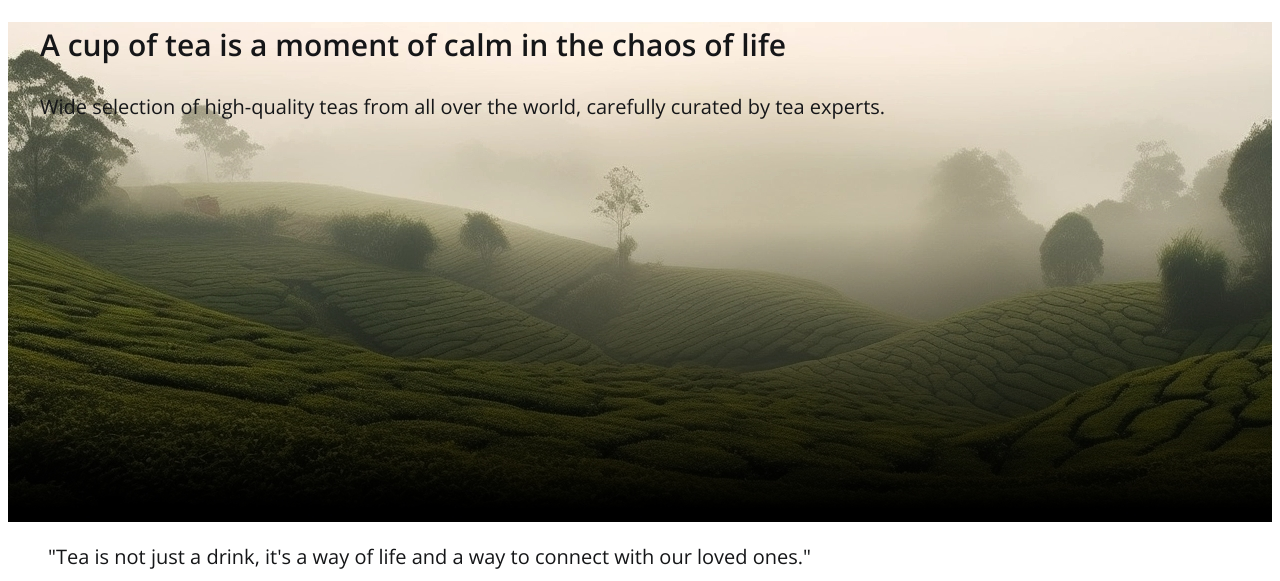
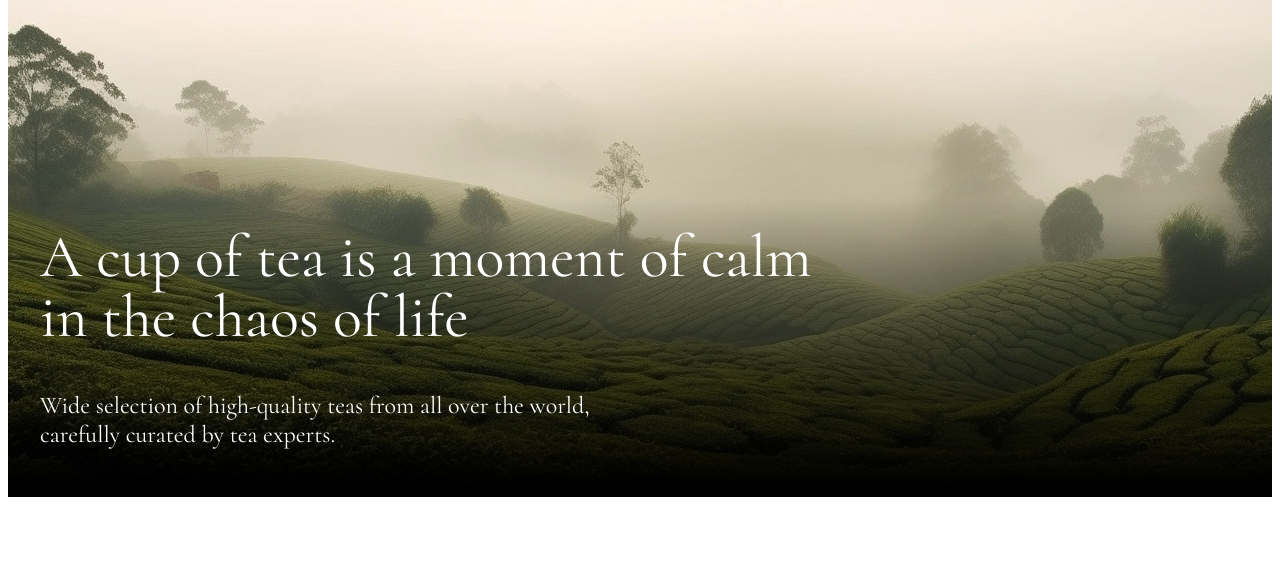
Before and after one commit to SirNikolya/First-project, a plain HTML site: page index.html in a window 1280 px wide. Shown: the part 219-800 px from the top of the page. Drawn offline with nearby package versions, Linux system fonts and the light colour scheme.

Commit message:
Text Styles

```diff
--- a/css/style.css
+++ b/css/style.css
@@ -75,5 +75,37 @@ body{
 }
 
 .top__inner{
+  font-family: "Cormorant", serif;
   min-height: 500px;
+  color: #fff;
+  font-weight: 400;
+  display: flex;
+  flex-direction: column;
+  justify-content: flex-end;
 }
+
+.top__title{
+  font-size: 60px;
+  margin-bottom: 20px;
+  max-width: 780px;
+  line-height: 1;
+  font-weight: 400;
+}
+
+.top__text{
+  font-size: 24px;
+  margin-bottom: 48px;
+  max-width: 560px;
+  line-height: normal;
+}
+
+.blockquote__text{
+  text-align: center;
+  font-family: "Cormorant", serif;
+  font-style: italic;
+  font-size: 40px;
+  line-height: normal;
+  max-width: 704px;
+  margin: 150px auto;
+  font-weight: 300;
+}
```
